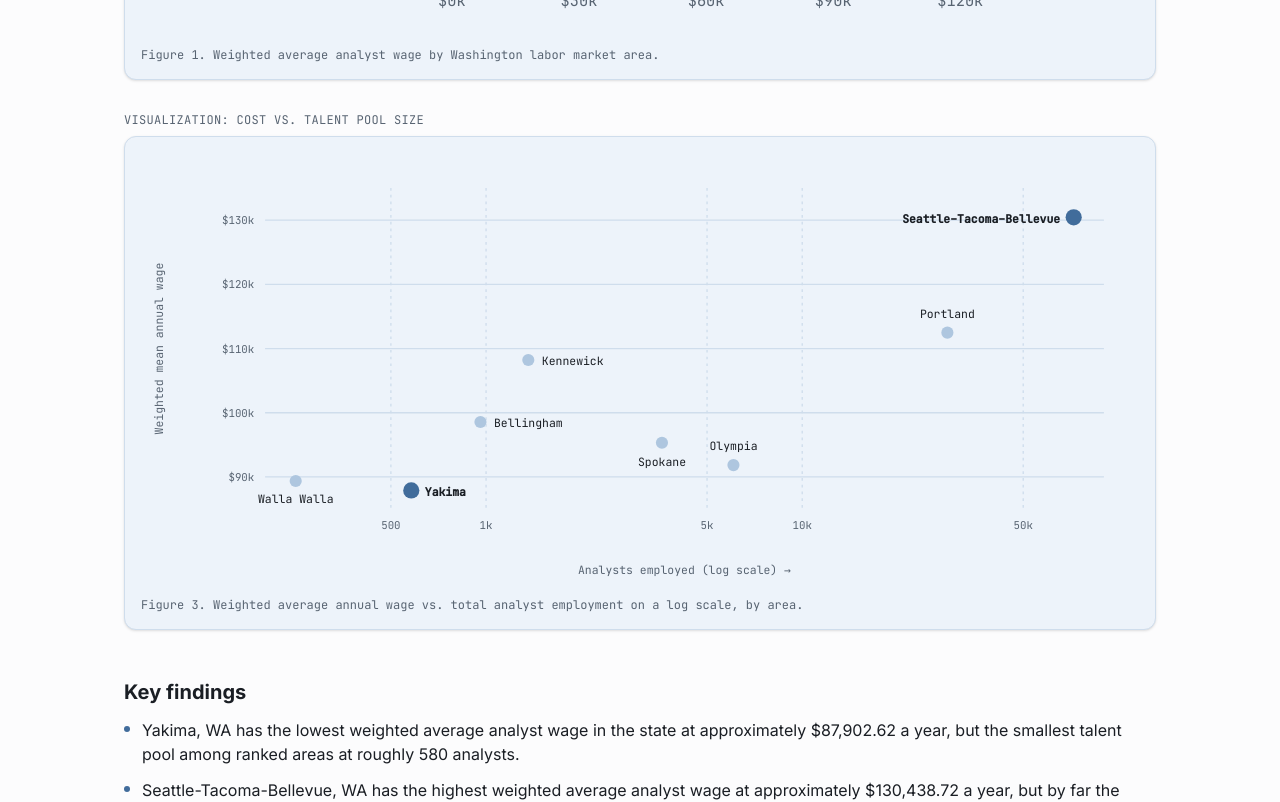
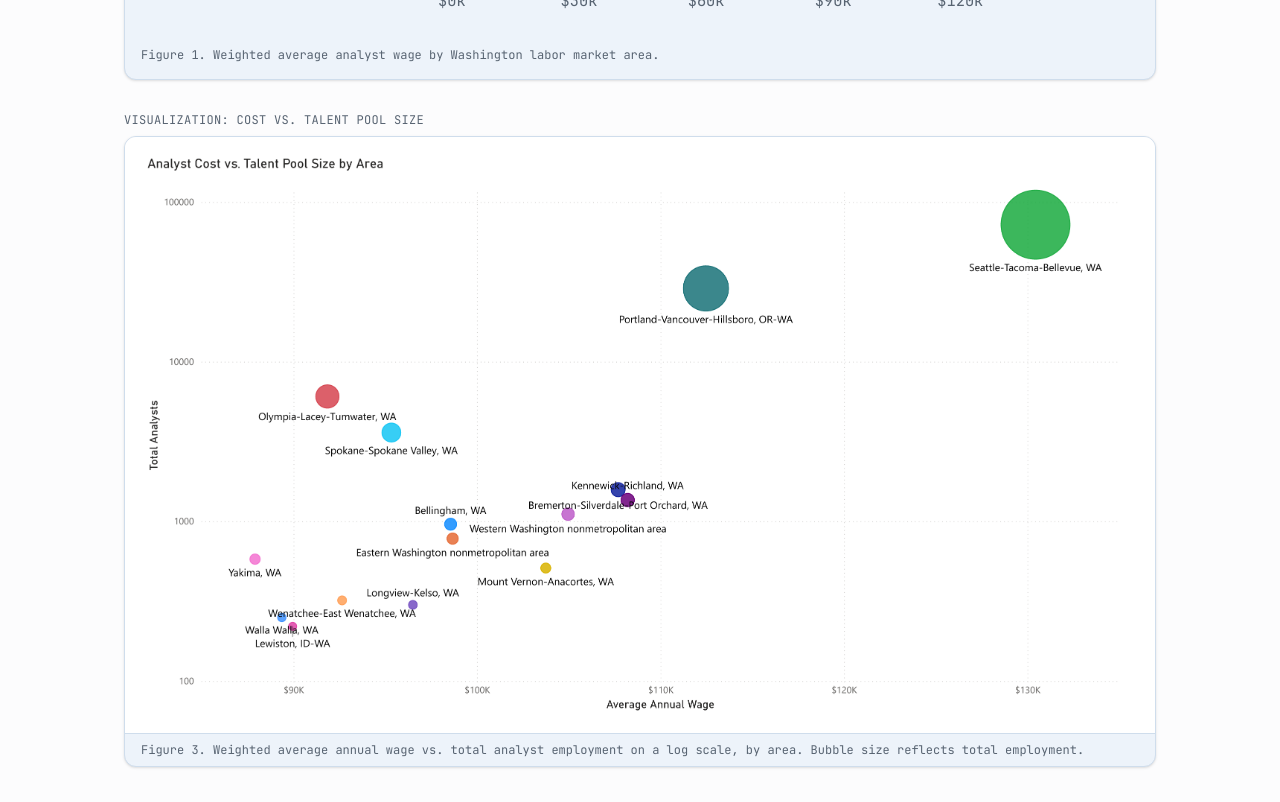
Before and after one commit to SunghunP/joe-portfolio, a React (Vite) app: page /projects/wa-labor-cost in a window 1280 px wide. Shown: the part 6060-6862 px from the top of the page. Built offline with nearby package versions, Linux system fonts and the light colour scheme.

Commit message:
Swap custom scatter chart for real Power BI screenshot

```diff
--- a/src/pages/CaseStudy.jsx
+++ b/src/pages/CaseStudy.jsx
@@ -1,8 +1,8 @@
 import { useParams, Link } from 'react-router-dom';
 import Shell from '../components/Shell';
 import WageBarChart from '../components/WageBarChart';
-import WageScatterChart from '../components/WageScatterChart';
 import shapeMapImage from '../assets/images/shapemap_average_cost_of_analyst.png';
+import scatterImage from '../assets/images/scatter_plot_analyst_cost_vs_talent_pool.png';
 import { projects } from '../data/projects';
 import { wageData } from '../data/wageData';
 
@@ -319,12 +319,18 @@ export default function CaseStudy() {
       </div>
 
       <p className="mt-8 font-mono text-xs uppercase tracking-wide text-muted">Visualization: cost vs. talent pool size</p>
-      <div className="mt-2 rounded-xl border border-border bg-card p-4 shadow-sm">
-        <WageScatterChart />
-        <p className="mt-3 font-mono text-xs text-muted">
-          Figure 3. Weighted average annual wage vs. total analyst employment on a log scale, by area.
-        </p>
-      </div>
+      <figure className="mt-2 overflow-hidden rounded-xl border border-border bg-card shadow-sm">
+        <img
+          src={scatterImage}
+          alt="Bubble chart of average annual analyst wage versus total analysts employed by Washington labor market area, with bubble size representing total employment on a log scale"
+          className="w-full"
+        />
+        <figcaption className="border-t border-border px-4 py-2 font-mono text-xs text-muted">
+          Figure 3. Weighted average annual wage vs. total analyst employment on a log scale, by area. Bubble size reflects
+          total employment.
+        </figcaption>
+      </figure>
+
 
       <h2 className="mt-12 text-xl font-bold text-ink">Key findings</h2>
       <ul className="mt-3 flex flex-col gap-3">
```
